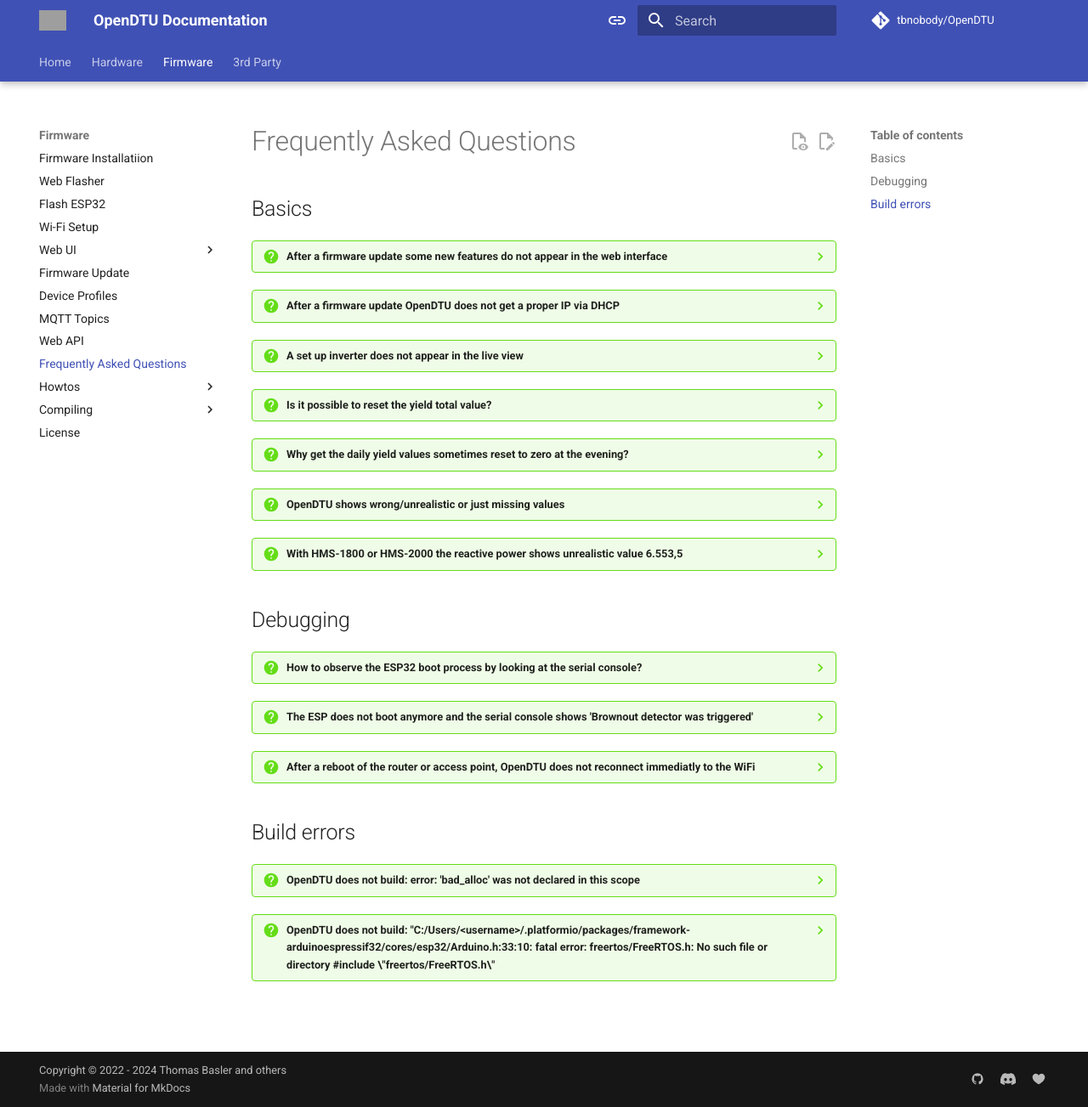
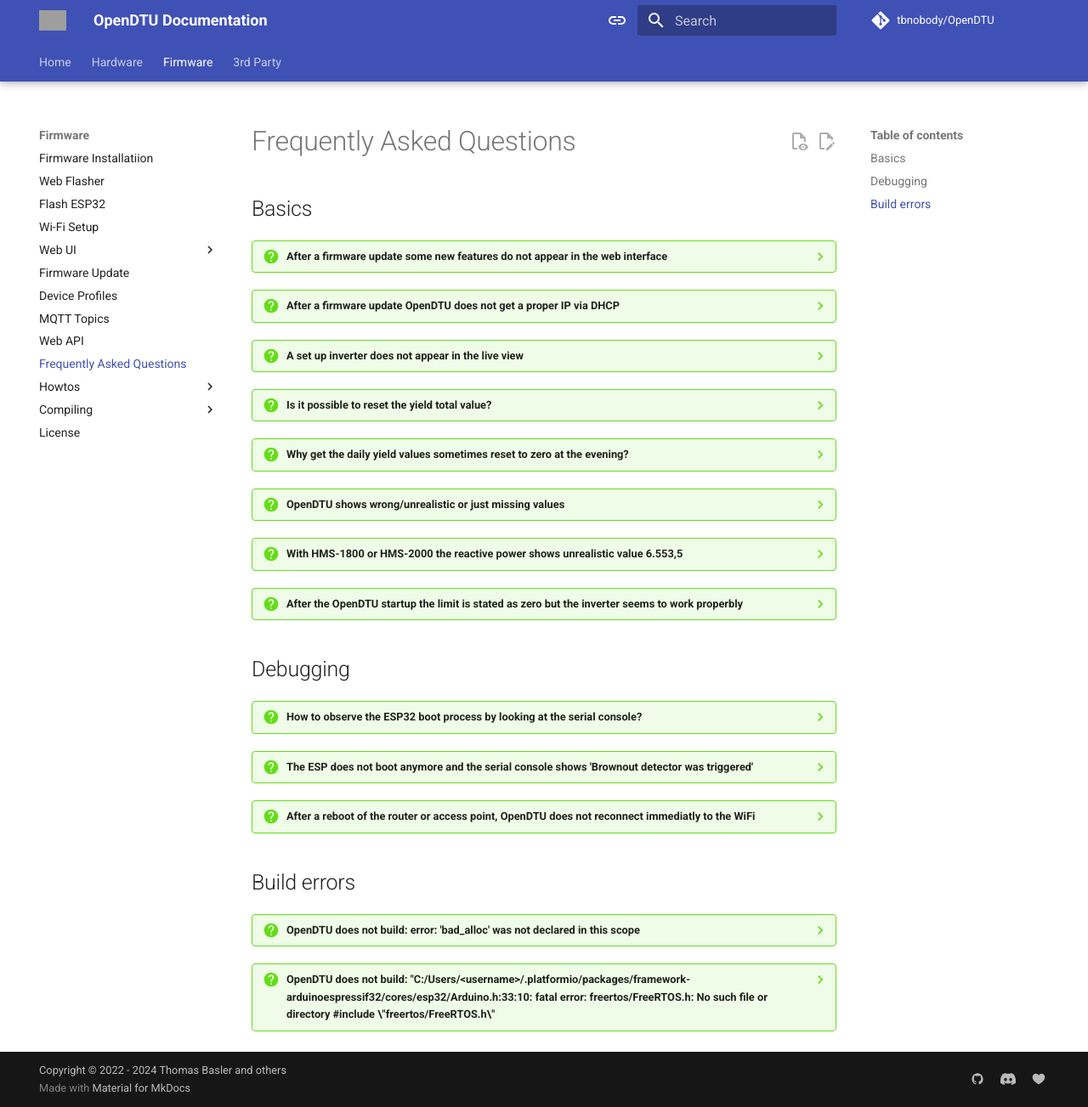
Before and after one commit to tbnobody/OpenDTU-docs, an MkDocs documentation site: the page built from docs/firmware/faq.md, in a window 1280 px wide and 1303 px high. Shown: the whole window at 85% size. Built offline with MkDocs 1.6.1 and Material for MkDocs 9.7.7, drawn with Linux system fonts in a browser that asks for light colours; comment, search, counter and statistics services are not loaded; grey boxes are pictures that could not be loaded.

Commit message:
Describe limit fetch delay on startup

```diff
--- a/docs/firmware/faq.md
+++ b/docs/firmware/faq.md
@@ -36,6 +36,11 @@
 
     Please also see [#926](https://github.com/tbnobody/OpenDTU/issues/926){target=_blank}
 
+??? question "After the OpenDTU startup the limit is stated as zero but the inverter seems to work properbly"
+
+    The limit is fetched every 2-4 minutes from the inverter. If its fetch more often the inverter will create error messages in the event log.
+    Due to the fact that on OpenDTU startup its not know when the limit was last queried, a 4-minute delay is applied before the limit will be fetched.
+
 ## Debugging
 
 ??? question "How to observe the ESP32 boot process by looking at the serial console?"
```
